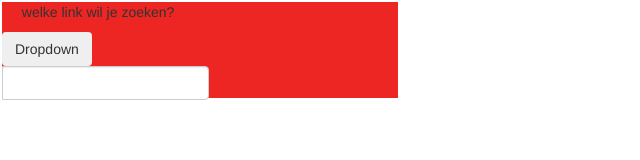
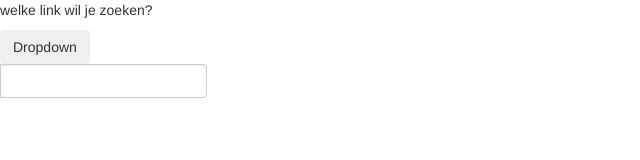
Before and after one commit to oepeman/oepeman.github.io, a plain HTML site: page index.html in a window 1280 px wide. Shown: the whole page, without its empty margins (0-640 px from the left). Drawn offline with nearby package versions, Linux system fonts and the light colour scheme.

Commit message:
Update styles.css

```diff
--- a/styles.css
+++ b/styles.css
@@ -1,21 +1,3 @@
 html{
   background-color: #2e2f30;
 }
-.searchbar{
-  background-color: #ed2623;
-  width: 400px;
-  height: 100px;
-  border: 2px solid white;
-}
-
-#zoekbalk{
-  margin-left: 5%;
-  margin-right: 5%;
-  width: 90%;
-}
-
-.zoekbalkText{
-  margin-left: 5%;
-  margin-right: 5%;
-  max-width: 90%;
-}
```
